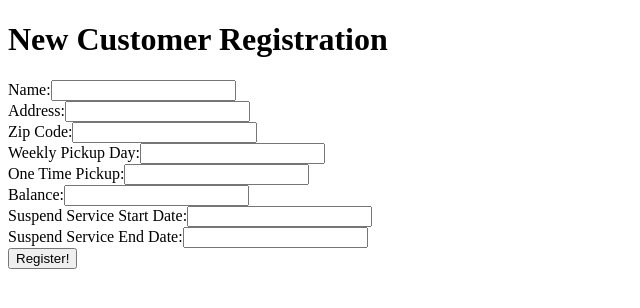
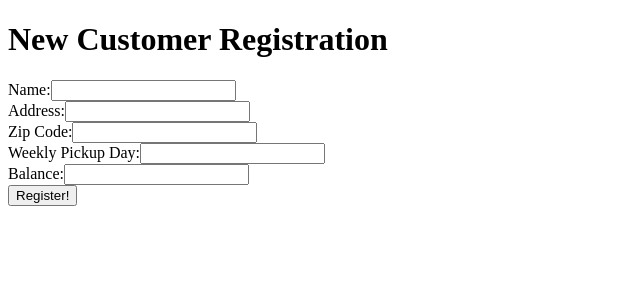
Before and after one commit to KevinVillegasDev/Django_Trash_Collector, a Django app: page /customers/create/ in a window 1280 px wide. Shown: the top 308 px of the page, without its empty margins (0-640 px from the left). Run offline with Django 3.2, Linux system fonts and the light colour scheme.

Commit message:
Commented out properties in create.html

```diff
--- a/trash_collector/customers/templates/customers/create.html
+++ b/trash_collector/customers/templates/customers/create.html
@@ -11,10 +11,10 @@
     Address:<input type="text" name="address" id="address"><br>
     Zip Code:<input type="text" name="zipcode" id="zipcode"><br>
     Weekly Pickup Day:<input type="datetime" name="weekly_pickup_day" id="weekly_pickup_day"><br>
-    One Time Pickup:<input type="datetime" name="one_time_pickup" id="one_time_pickup"><br>
+    <!-- One Time Pickup:<input type="datetime" name="one_time_pickup" id="one_time_pickup"><br> -->
     Balance:<input type="int" name="balance" id="balance"><br>
-    Suspend Service Start Date:<input type="datetime" name="suspend_start" id="suspend_start"><br>
-    Suspend Service End Date:<input type="datetime" name="suspend_end" id="suspend_end"><br>
+    <!-- Suspend Service Start Date:<input type="datetime" name="suspend_start" id="suspend_start"><br>
+    Suspend Service End Date:<input type="datetime" name="suspend_end" id="suspend_end"><br> -->
     <input type="submit" value="Register!">
 </form>
 
```
